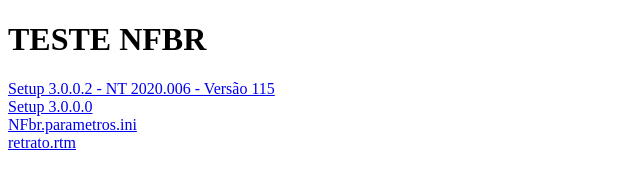
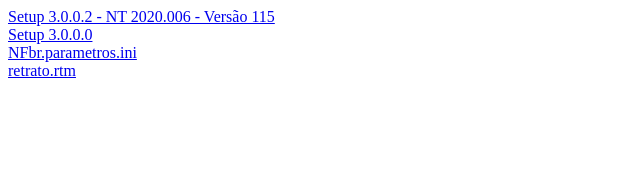
Before and after one commit to nfbr/nfbr.github.io, a plain HTML site: page util/index.html in a window 1280 px wide. Shown: the whole page, without its empty margins (0-640 px from the left). Drawn offline with Linux system fonts and the light colour scheme.

Commit message:
Update index.html

```diff
--- a/util/index.html
+++ b/util/index.html
@@ -4,7 +4,6 @@
 	<title>Setup NFbr</title>
 </head>
 <body>
-	<h1> TESTE NFBR </h1>
 <a href="http://www.kmsistemas.com.br/update_fast/setup_NFbr_3.0.0.2.rar">Setup 3.0.0.2 - NT 2020.006 - Versão 115</a><br>
 <a href="http://www.kmsistemas.com.br/update_fast/setup_NFbr_3.0.0.0.rar">Setup 3.0.0.0</a><br>
 <a href="https://raw.githubusercontent.com/KmSistemas/files/master/NFbr.parametros.ini">NFbr.parametros.ini</a><br>
```
